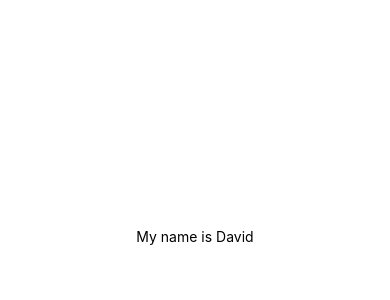
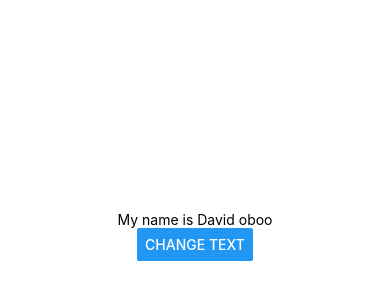
Before and after one commit to obododavid/learn-react-native, a React Native app: screen / in a window 390 px wide. Shown: the part 186-486 px from the top of the page. Built offline with nearby package versions, Linux system fonts and the light colour scheme.

Commit message:
changing text with the click of a button

```diff
--- a/App.js
+++ b/App.js
@@ -1,10 +1,12 @@
-import React from 'react';
-import { StyleSheet, Text, View } from 'react-native';
+import React, { useState } from 'react';
+import { StyleSheet, Text, View, Button } from 'react-native';
 
 export default function App() {
+  const [outputText, setOutputText] = useState('My name is David oboo')
   return (
     <View style={styles.container}>
-      <Text>My name is David</Text>
+      <Text>{outputText}</Text>
+      <Button title="Change Text" onPress={() => setOutputText('The text changed')} />
     </View>
   );
 }
```
